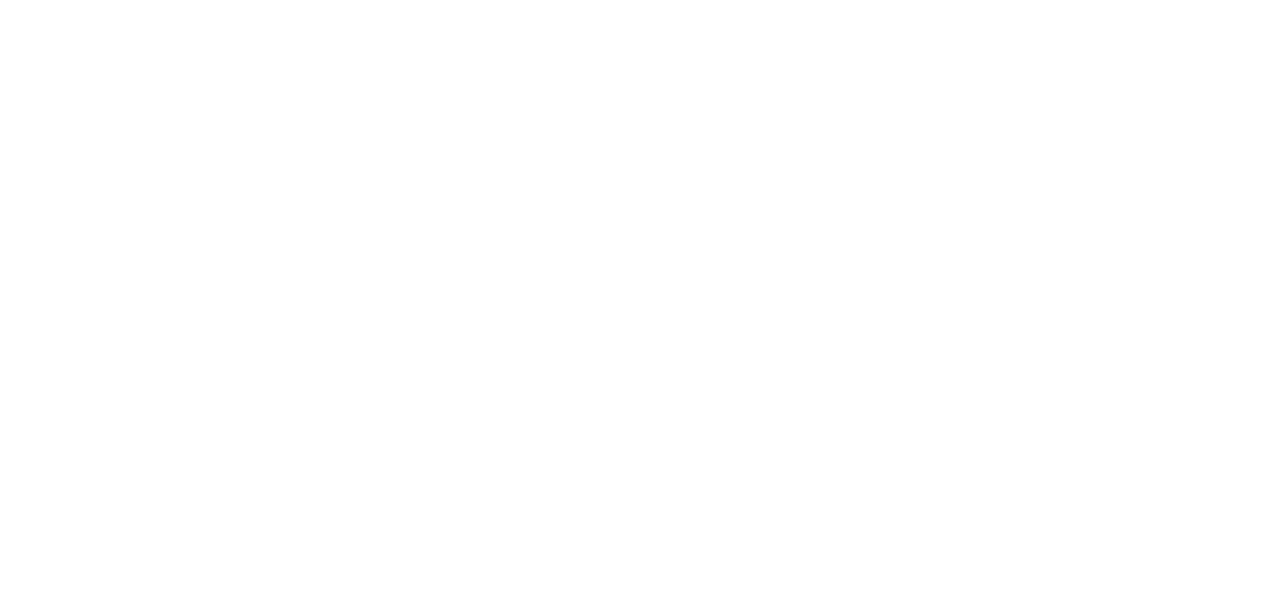
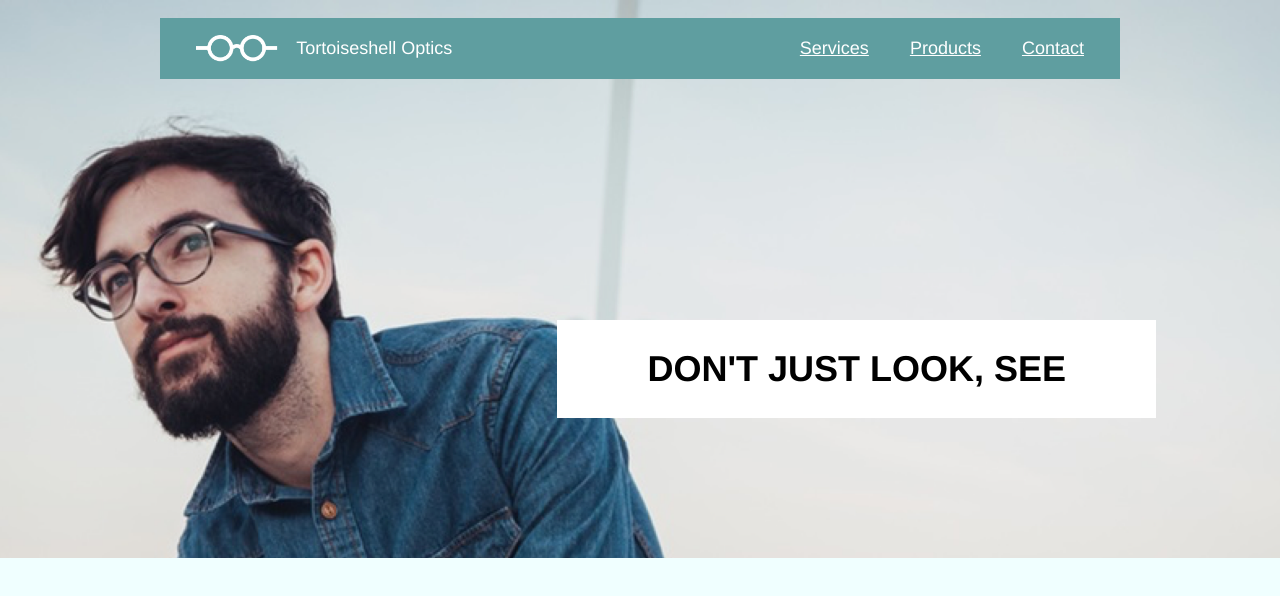
Before and after one commit to zerlentes/TortoiseshellOptics, a plain HTML site: page index.html in a window 1280 px wide. Drawn offline with Linux system fonts and the light colour scheme.

Commit message:
Add main bannere and header with navigation

```diff
--- a/index.html
+++ b/index.html
@@ -7,6 +7,23 @@
     <link href="./resources/css/style.css" type="text/css" rel="stylesheet">
   </head>
   <body>
+    <div id="banner">
+      <div class="container">
+        <header>
+          <div id="logo">
+            <img src="./resources/photos/logo-white.png" alt="logo image">
+            <span>tortoiseshell optics</span>
+          </div>
+          <nav>
+            <span><a href="#">services</a></span>
+            <span><a href="#">products</a></span>
+            <span><a href="#">contact</a></span>
+          </nav>
+        </header>
+        <h1>don't just look, see</h1>
+      </div>
+    </div>
+
 
   </body>
 </html>
--- a/resources/css/style.css
+++ b/resources/css/style.css
@@ -0,0 +1,61 @@
+html{
+  font-size: 18px;
+}
+body{
+  font-family: Helvetica;
+  background-color: azure;
+  line-height: 1.4;
+}
+.container{
+  width: 960px;
+  margin: 0 auto;
+}
+#banner{
+  height: 31rem;
+  background-image: url(https://raw.githubusercontent.com/zerlentes/TortoiseshellOptics/master/resources/photos/glasses-bg.png);
+  background-repeat: no-repeat;
+  background-position: center;
+  background-size: cover;
+}
+header{
+  height: 3.4rem;
+  width: 100%;
+  background-color: cadetblue;
+  font-size: 1rem;
+  text-transform: capitalize;
+  color: white;
+  display: flex;
+  flex-direction: row;
+  justify-content: space-between;
+  align-items: center;
+  position: relative;
+  top: 1rem;
+}
+header img{
+  height: 1.5rem;
+  padding-left: 2rem;
+  padding-right: 1rem;
+}
+#logo{
+  display: flex;
+  flex-direction: row;
+  align-items: center;
+}
+a{
+  color: white;
+}
+nav span{
+  padding-right: 2rem;
+}
+h1{
+  font-weight: bold;
+  text-transform: uppercase;
+  font-size: 2rem;
+  line-height: 1.2;
+  background-color: white;
+  position: relative;
+  top: 14.4rem;
+  left: 2rem;
+  float: right;
+  padding: 1.5rem 5rem;
+}
```
